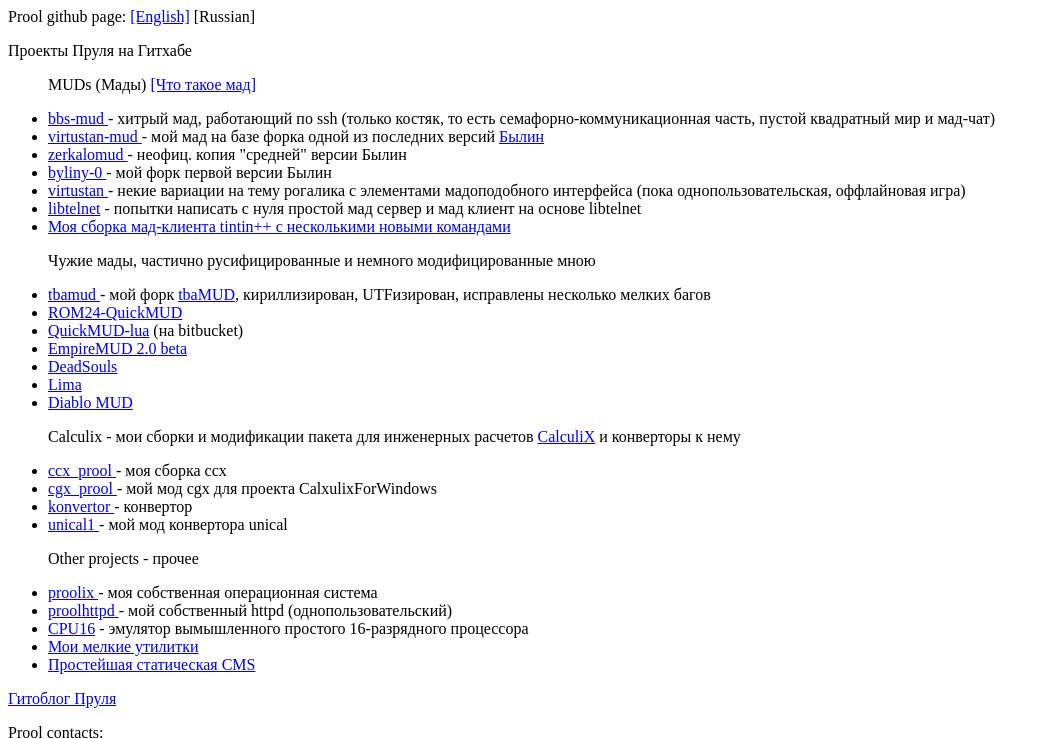
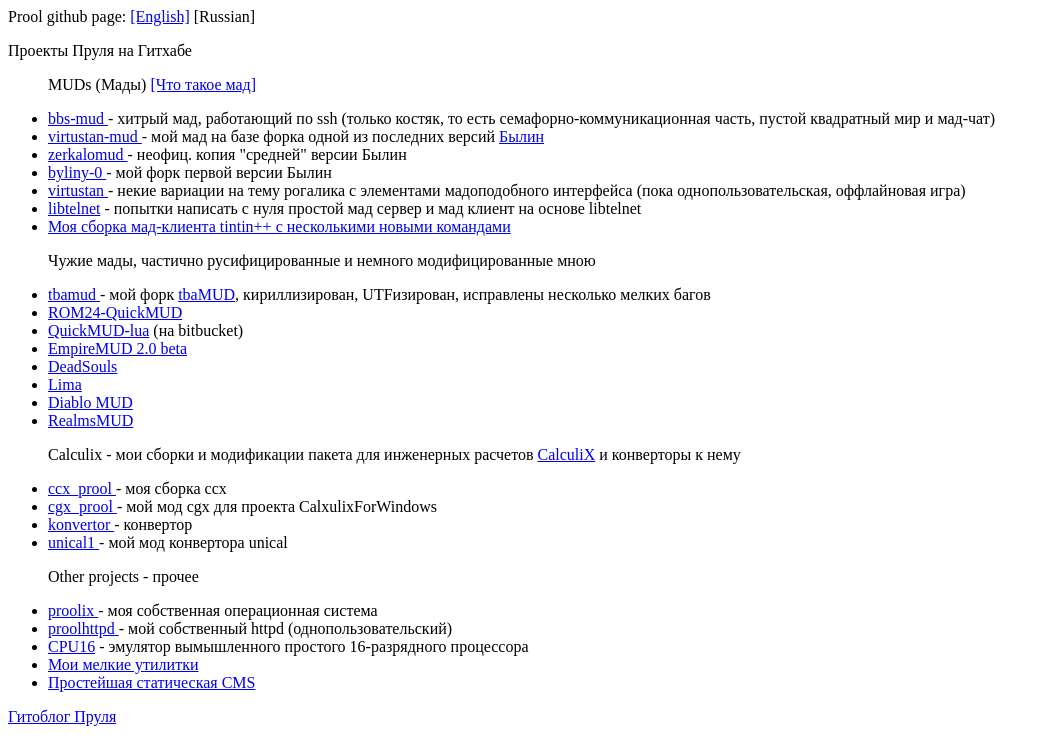
Before and after one commit to prool/prool.github.io, a plain HTML site: page index-rus.html in a window 1280 px wide. Shown: the top 739 px of the page, without its empty margins (0-1050 px from the left). Drawn offline with Linux system fonts and the light colour scheme.

Commit message:
add RealmsMUD

```diff
--- a/index-rus.html
+++ b/index-rus.html
@@ -28,6 +28,7 @@ MUDs (Мады) <a href="http://proolepedia.kharkov.org/index.php/MUD">[Что
 <li><a href="https://github.com/prool/deadsouls">DeadSouls</a></li>
 <li><a href="https://github.com/prool/lima">Lima</a></li>
 <li><a href="https://github.com/prool/Diablo-MUD">Diablo MUD</a></li>
+<li><a href="https://github.com/prool/RealmsCode">RealmsMUD</a></li>
 <p>
 Calculix - мои сборки и модификации пакета для инженерных расчетов <a href="http://www.calculix.de/">CalculiX</a> и конверторы к нему
 <li><a href="https://github.com/prool/ccx_prool"> ccx_prool </a> - моя сборка ccx
```
Also changed, not shown: index.html (+1 -0 lines).
